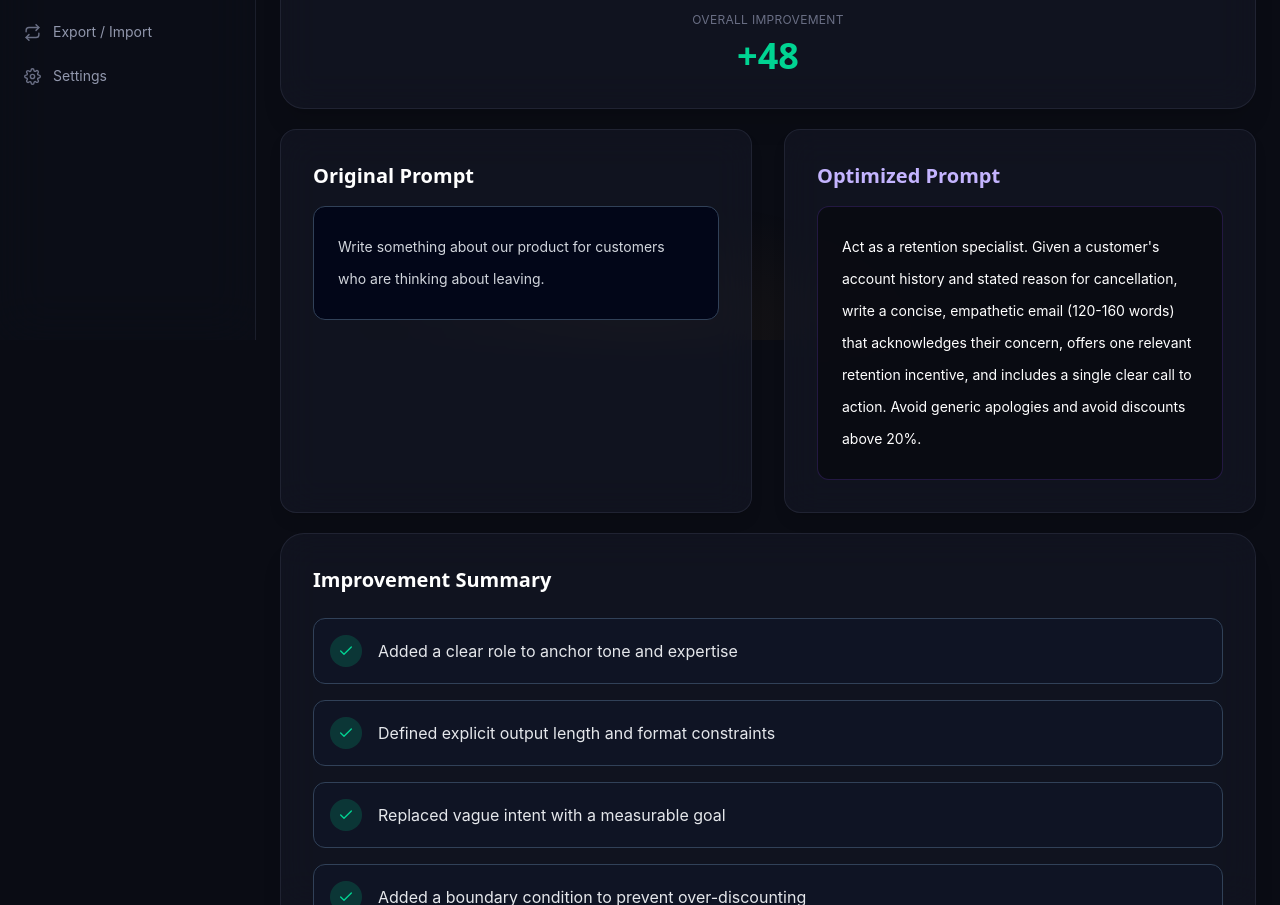
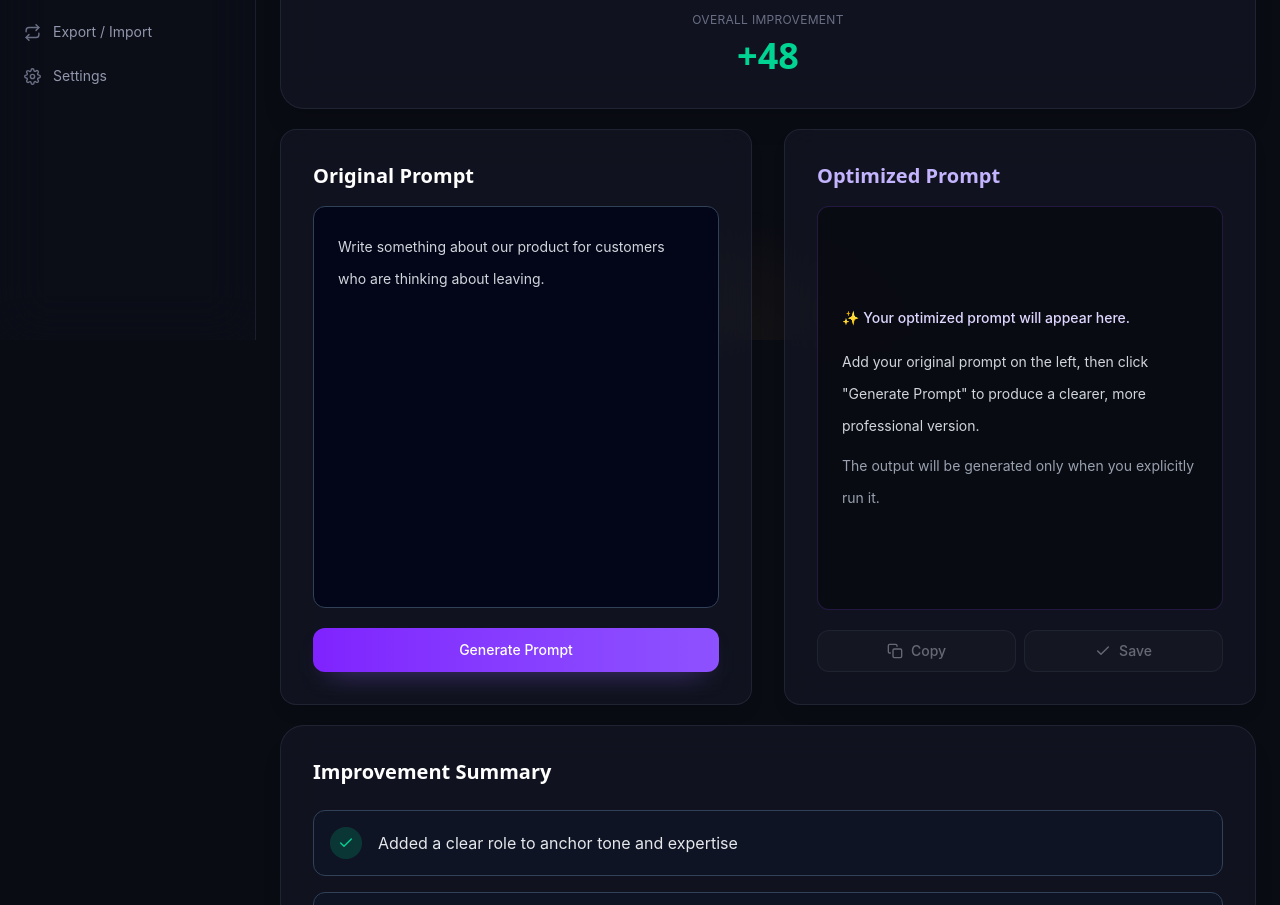
Before and after one commit to GunaSravaniKavuru/enterprise-prompt-engineering-toolkit, a React (Vite) app in the folder frontend/: page /optimizer in a window 1280 px wide. Shown: the part 460-1365 px from the top of the page. Built offline with nearby package versions, Linux system fonts and the light colour scheme.

Commit message:
feat: enhance PromptOptimizer with prompt generation, copying, and saving functionality

```diff
--- a/frontend/src/pages/PromptOptimizer.jsx
+++ b/frontend/src/pages/PromptOptimizer.jsx
@@ -1,11 +1,52 @@
+import { useState } from "react";
+import { AnimatePresence, motion } from "framer-motion";
 import Card from "../components/common/Card";
 import Button from "../components/common/Button";
 import Icon from "../components/common/Icon";
 import QualityRing from "../components/common/QualityRing";
 import { optimizerExample } from "../data/dummyData";
+import { useToast } from "../components/common/Toast";
 
 export default function PromptOptimizer() {
   const { original, optimized, summary, scoreBefore, scoreAfter } = optimizerExample;
+  const [originalPrompt, setOriginalPrompt] = useState(original);
+  const [optimizedPrompt, setOptimizedPrompt] = useState("");
+  const [isGenerating, setIsGenerating] = useState(false);
+  const [showGeneratedState, setShowGeneratedState] = useState(false);
+  const showToast = useToast();
+
+  const handleGeneratePrompt = async () => {
+    if (!originalPrompt.trim() || isGenerating) return;
+
+    setIsGenerating(true);
+    setShowGeneratedState(false);
+
+    await new Promise((resolve) => setTimeout(resolve, 900));
+
+    setOptimizedPrompt(optimized);
+    setIsGenerating(false);
+    setShowGeneratedState(true);
+
+    setTimeout(() => {
+      setShowGeneratedState(false);
+    }, 1000);
+  };
+
+  const handleCopy = async () => {
+    if (!optimizedPrompt) return;
+
+    try {
+      await navigator.clipboard.writeText(optimizedPrompt);
+      showToast("Optimized prompt copied.");
+    } catch {
+      showToast("Unable to copy optimized prompt.");
+    }
+  };
+
+  const handleSave = () => {
+    if (!optimizedPrompt) return;
+    showToast("Optimized prompt saved.");
+  };
 
   return (
     <div className="mx-auto w-full max-w-7xl space-y-5">
@@ -44,25 +85,92 @@ export default function PromptOptimizer() {
         </div>
       </Card>
 
-      <div className="grid grid-cols-1 lg:grid-cols-2 gap-8">
-  <Card className="p-8 rounded-2xl border border-slate-700 bg-slate-900/60 shadow-lg hover:border-cyan-500/40 transition-all duration-300">
+        <div className="grid grid-cols-1 gap-8 lg:grid-cols-2 lg:items-stretch">
+      <Card className="flex h-full flex-col rounded-2xl border border-slate-700 bg-slate-900/60 p-8 shadow-lg transition-all duration-300 hover:border-cyan-500/40">
     <h2 className="font-display text-xl font-semibold text-white">
       Original Prompt
     </h2>
 
-    <p className="mt-4 rounded-xl border border-slate-700 bg-slate-950 p-6 text-sm leading-8 text-gray-300">
-      {original}
-    </p>
+          <textarea
+            value={originalPrompt}
+            onChange={(event) => setOriginalPrompt(event.target.value)}
+            rows={11}
+            className="mt-4 w-full resize-none rounded-xl border border-slate-700 bg-slate-950 p-6 text-sm leading-8 text-gray-300 outline-none transition-colors focus:border-violet-500/40"
+            placeholder="Enter your original prompt here..."
+          />
+
+          <div className="mt-5 flex justify-center">
+            <Button
+              onClick={handleGeneratePrompt}
+              disabled={!originalPrompt.trim() || isGenerating}
+              className="w-full rounded-xl bg-gradient-to-r from-violet-600 to-violet-500 px-6 py-3 shadow-[0_12px_28px_-16px_rgba(139,92,246,0.8)] hover:shadow-[0_14px_30px_-14px_rgba(139,92,246,0.9)]"
+            >
+              {isGenerating ? (
+                <span className="inline-flex items-center gap-2">
+                  <span className="h-4 w-4 animate-spin rounded-full border-2 border-white/40 border-t-white" />
+                  Generating...
+                </span>
+              ) : showGeneratedState ? (
+                "✓ Generated"
+              ) : (
+                "Generate Prompt"
+              )}
+            </Button>
+          </div>
   </Card>
 
-  <Card className="p-8 rounded-2xl border border-violet-500/30 bg-gradient-to-br from-violet-950/20 to-slate-900 shadow-lg">
+  <Card className="flex h-full flex-col rounded-2xl border border-violet-500/30 bg-gradient-to-br from-violet-950/20 to-slate-900 p-8 shadow-lg">
     <h2 className="font-display text-xl font-semibold text-violet-300">
       Optimized Prompt
     </h2>
 
-    <p className="mt-4 rounded-xl border border-violet-500/20 bg-black/40 p-6 text-sm leading-8 text-white">
-      {optimized}
-    </p>
+          <div className="mt-4 flex-1">
+          {!optimizedPrompt && !isGenerating && (
+            <div className="flex h-full min-h-[356px] items-center rounded-xl border border-violet-500/20 bg-black/40 p-6 text-sm leading-8 text-white">
+              <div>
+                <p className="font-medium text-violet-200">✨ Your optimized prompt will appear here.</p>
+                <p className="mt-3 text-gray-300">
+                  Add your original prompt on the left, then click "Generate Prompt" to produce a clearer, more professional version.
+                </p>
+                <p className="mt-2 text-gray-400">
+                  The output will be generated only when you explicitly run it.
+                </p>
+              </div>
+            </div>
+          )}
+
+          {isGenerating && (
+            <div className="flex h-full min-h-[356px] items-center rounded-xl border border-violet-500/20 bg-black/40 p-6">
+              <div className="flex items-center gap-3 text-sm text-violet-200">
+                <span className="h-4 w-4 animate-spin rounded-full border-2 border-violet-300/40 border-t-violet-200" />
+                Optimizing prompt...
+              </div>
+            </div>
+          )}
+
+          <AnimatePresence>
+            {!isGenerating && optimizedPrompt && (
+              <motion.p
+                initial={{ opacity: 0, y: 8 }}
+                animate={{ opacity: 1, y: 0 }}
+                exit={{ opacity: 0, y: 8 }}
+                transition={{ duration: 0.3, ease: "easeOut" }}
+                className="h-full min-h-[356px] rounded-xl border border-violet-500/20 bg-black/40 p-6 text-sm leading-8 text-white"
+              >
+                {optimizedPrompt}
+              </motion.p>
+            )}
+          </AnimatePresence>
+          </div>
+
+          <div className="mt-5 flex gap-2">
+            <Button variant="secondary" icon="copy" className="flex-1" disabled={!optimizedPrompt} onClick={handleCopy}>
+              Copy
+            </Button>
+            <Button variant="secondary" icon="check" className="flex-1" disabled={!optimizedPrompt} onClick={handleSave}>
+              Save
+            </Button>
+          </div>
   </Card>
 </div>
 
```
